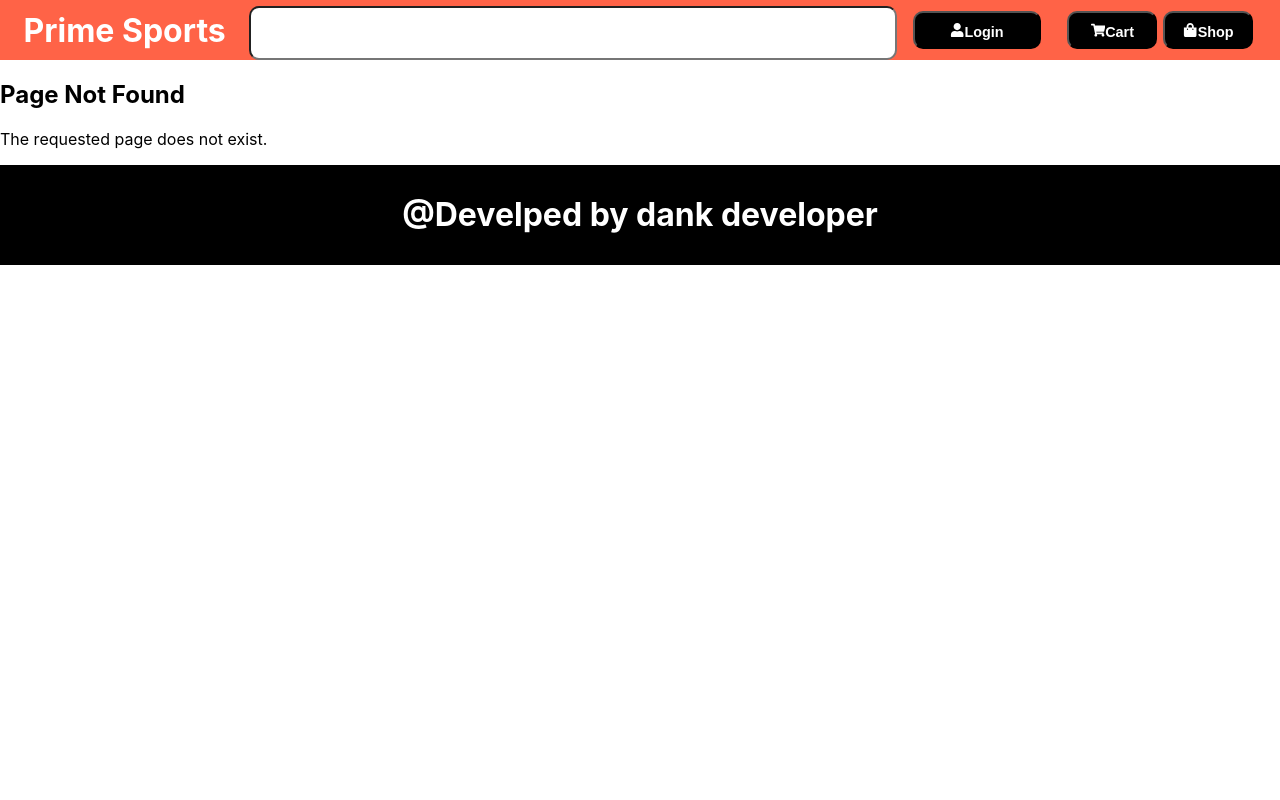
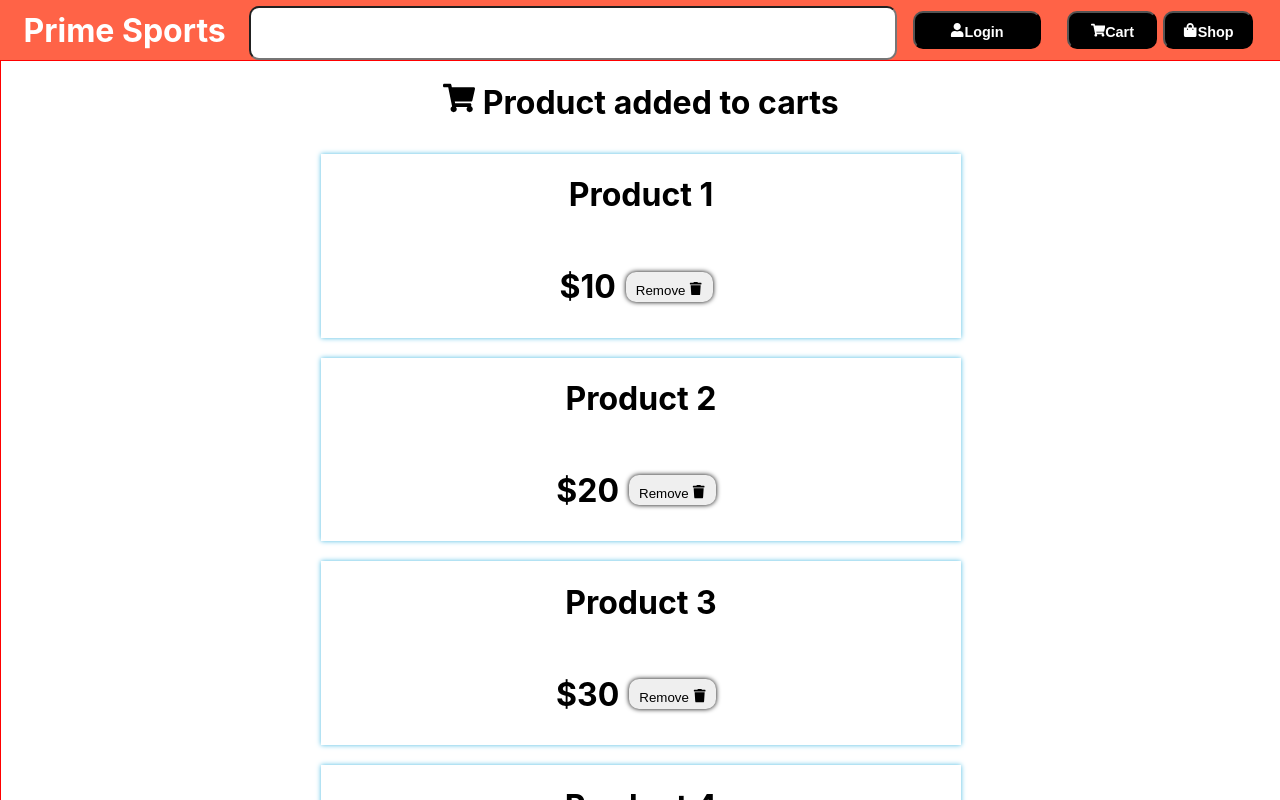
Before and after one commit to aniket2727/sport-web-application-MERN, a React (Create React App) app in the folder client/: page /primesport/cart in a window 1280 px wide. Before the commit this address had no page. Shown: the top 800 px of the page. Built offline with nearby package versions, Linux system fonts and the light colour scheme; the HTML template or start-up script is replaced by a standard one.

Commit message:
created new componets for carts storage

```diff
--- a/client/src/App.js
+++ b/client/src/App.js
@@ -9,7 +9,7 @@ import { BrowserRouter, Routes, Route } from "react-router-dom";
 import Register from './componets/register/Register';
 import ProductSelected from './componets/productsAccordingtoselected/ProductSelected';
 import Productbuycomponets from './componets/productbuy/Productbuycomponets';
-
+import Cartcomponets from './componets/carts/Cartcomponets';
 function App() {
   return (
     <div>
@@ -22,6 +22,7 @@ function App() {
           <Route path="/primesport/sporttype/:type" element={<Typeofsports />} />
           <Route path="/primesport/producttype/:type" element={<ProductSelected />} />
           <Route path="/primesport/productbuy/:id" element={<Productbuycomponets />} />
+          <Route path="/primesport/cart" element={<Cartcomponets />} />
           <Route path="*" element={<div><h2>Page Not Found</h2><p>The requested page does not exist.</p></div>} />
         </Routes>
         <FooterComponets />
--- a/client/src/componets/Header/Navbarcomponets.js
+++ b/client/src/componets/Header/Navbarcomponets.js
@@ -3,8 +3,10 @@ import { useSelector,useDispatch } from 'react-redux';
 import { logoutUser } from '../../features/userSlice';
 import { FaUser, FaShoppingCart, FaShoppingBag } from 'react-icons/fa';
 import './navbar.css';
+import { useNavigate } from 'react-router-dom';
+const Navbarcomponets = () => {
 
-const Navbarcomponets = () => {
+  const navigate=useNavigate();
   const dispatch=useDispatch()
   var userEmail = useSelector((state) => state.user.email);
 
@@ -32,7 +34,7 @@ const Navbarcomponets = () => {
                 Logout
               </button>
             ) : (
-              <button className='login-btn'>
+              <button className='login-btn' onClick={()=>navigate('/primesport/login')}>
                 <FaUser />
                 Login
               </button>
@@ -41,7 +43,7 @@ const Navbarcomponets = () => {
         </div>
 
         <div className='navbar-cart-shop-a'>
-          <button className='cart-btn'>
+          <button className='cart-btn' onClick={()=>navigate('/primesport/login')}>
             <FaShoppingCart />
             Cart
           </button>
--- /dev/null
+++ b/client/src/componets/carts/Cartcomponets.js
@@ -0,0 +1,33 @@
+import React from 'react';
+import { FaShoppingCart, FaTrash } from 'react-icons/fa';
+import './cart.css';
+
+const Cartcomponets = () => {
+    // Dummy data for demonstration
+    const cartProducts = Array.from({ length: 10 }, (_, index) => ({
+        id: index + 1,
+        name: `Product ${index + 1}`,
+        price: `$${(index + 1) * 10}`,
+    }));
+
+    return (
+        <div className='main-cart-a'>
+            <h1>
+                <FaShoppingCart /> Product added to carts
+            </h1>
+            {cartProducts.map((product) => (
+                <div key={product.id} className='cart-data'>
+                    <h1>{product.name}</h1>
+                    <div className='cart-button-a'>
+                        <h1>{product.price}</h1>
+                        <button>
+                            Remove <FaTrash />
+                        </button>
+                    </div>
+                </div>
+            ))}
+        </div>
+    );
+};
+
+export default Cartcomponets;
--- /dev/null
+++ b/client/src/componets/carts/cart.css
@@ -0,0 +1,41 @@
+
+
+.main-cart-a{
+    width: 100%;
+    height: auto;
+    border: 1px solid red;
+    display: flex;
+    flex-direction: column;
+    align-items: center;
+}
+
+
+
+.cart-data{
+    width: 50%;
+    height: auto;
+    display: flex;
+    flex-direction: column;
+    align-items: center;
+    justify-content: center;
+    margin: 10px;
+    box-shadow: 0px 0px 5px rgb(77, 188, 228);
+}
+
+.cart-button-a{
+    margin: 10px;
+    display: flex;
+    align-items: center;
+    justify-content: center;
+}
+
+.cart-button-a button{
+    padding: 10px;
+    height: 30px;
+    width: 100%;
+    border: none;
+    border-radius: 10px;
+    margin: 10px;
+    box-shadow: 0px 0px 5px black;
+    cursor: pointer;
+}
--- a/client/src/componets/productbuy/Productbuycomponets.js
+++ b/client/src/componets/productbuy/Productbuycomponets.js
@@ -1,5 +1,5 @@
 import React, { useState } from 'react';
-import { FaStar } from 'react-icons/fa';
+import { FaUser, FaStar, FaPlus, FaMinus, FaBook } from 'react-icons/fa';
 import './productbuy.css';
 
 const Productbuycomponets = () => {
@@ -23,9 +23,17 @@ const Productbuycomponets = () => {
             <div className='product-image-a'></div>
 
             <div className='product-info-address'>
-                <h1>name</h1>
-                <h1>captions</h1>
-                <h1>price</h1>
+                <h1>
+                    <FaUser style={{ marginRight: '5px' }} />
+                    name
+                </h1>
+                <h1>
+                    <FaBook style={{ marginRight: '5px' }} />
+                    captions
+                </h1>
+                <h1>
+                    price
+                </h1>
 
                 <div className='star-icons'>
                     {[...Array(4)].map((_, index) => (
@@ -34,9 +42,13 @@ const Productbuycomponets = () => {
                 </div>
 
                 <div className='product-button-a'>
-                    <button onClick={handleIncrease}>+</button>
+                    <button onClick={handleIncrease}>
+                        <FaPlus />
+                    </button>
                     <h1>{count}</h1>
-                    <button onClick={handleDecrease}>-</button>
+                    <button onClick={handleDecrease}>
+                        <FaMinus />
+                    </button>
                 </div>
 
                 <div className='main-address-a'>
--- a/client/src/componets/productbuy/productbuy.css
+++ b/client/src/componets/productbuy/productbuy.css
@@ -50,6 +50,7 @@
 }
 
 .main-address-a input{
+    cursor: pointer;
     padding: 10px;
     border-radius: 10px;
     margin: 10px;
@@ -67,6 +68,7 @@
 
 
 .main-address-a button{
+    font-weight: bold;
     padding: 10px;
     border-radius: 10px;
     margin: 10px;
@@ -74,5 +76,6 @@
     border: none;
     background-color: rgb(240, 240, 33);
     border: 2px solid whitesmoke;
+    cursor: pointer;
 
 }
```
